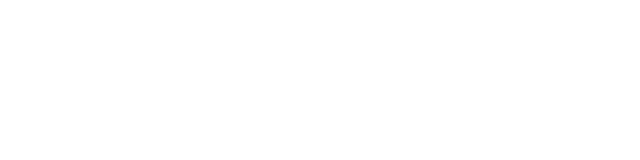
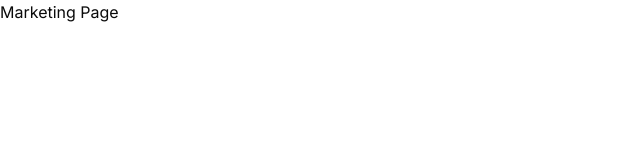
Before and after one commit to nmferraz/inkNotes, a Next.js app: page / in a window 1280 px wide. Shown: the top 160 px of the page, without its empty margins (0-640 px from the left). Built offline with nearby package versions, Linux system fonts and the light colour scheme.

Commit message:
cleaning

```diff
--- a/app/(auth)/(routes)/login/page.tsx
+++ /dev/null
@@ -1,9 +0,0 @@
-const LoginPage = () => {
-    return (
-        <div>
-            Login page!
-        </div>
-    );
-}
-
-export default LoginPage;
--- a/app/(auth)/(routes)/register/page.tsx
+++ /dev/null
@@ -1,9 +0,0 @@
-const RegisterPage = () => {
-    return (
-        <div>
-            Register page!
-        </div>
-    );
-}
-
-export default RegisterPage;
--- a/app/(auth)/layout.tsx
+++ /dev/null
@@ -1,5 +0,0 @@
-const RootLayout = ({ children }: { children: React.ReactNode }) => {
-  return <div className="h-full bg-red-500 text-white">{children}</div>;
-};
-
-export default RootLayout;
--- a/app/page.tsx
+++ b/app/(marketing)/page.tsx
@@ -1,5 +1,5 @@
 export default function Home() {
   return (
-    <p></p>
+    <p>Marketing Page</p>
   );
 }
```
